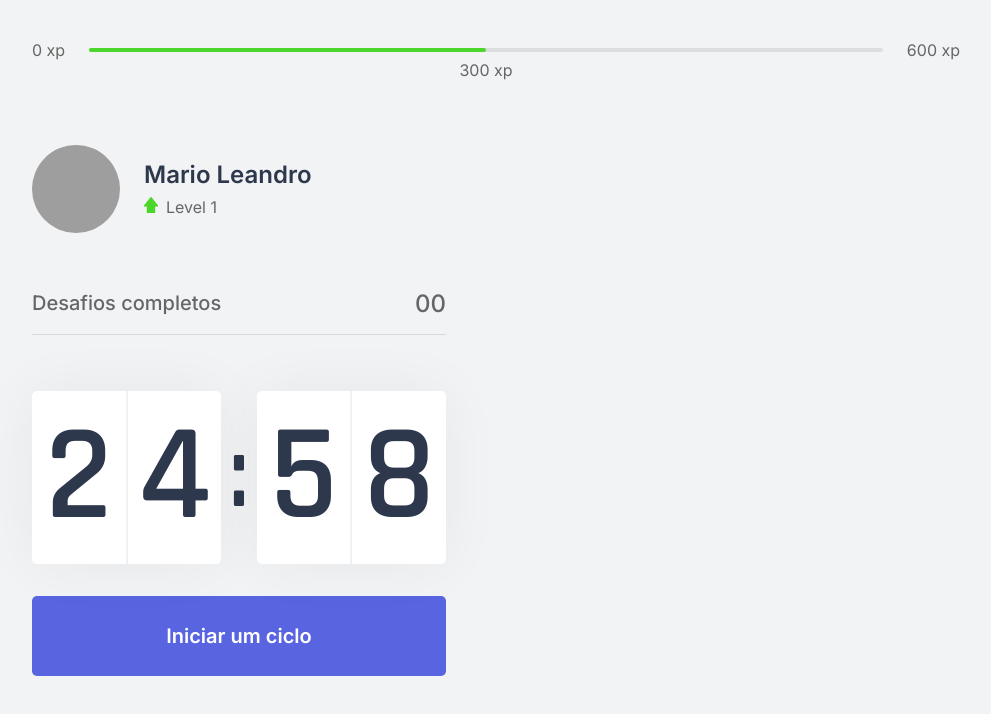
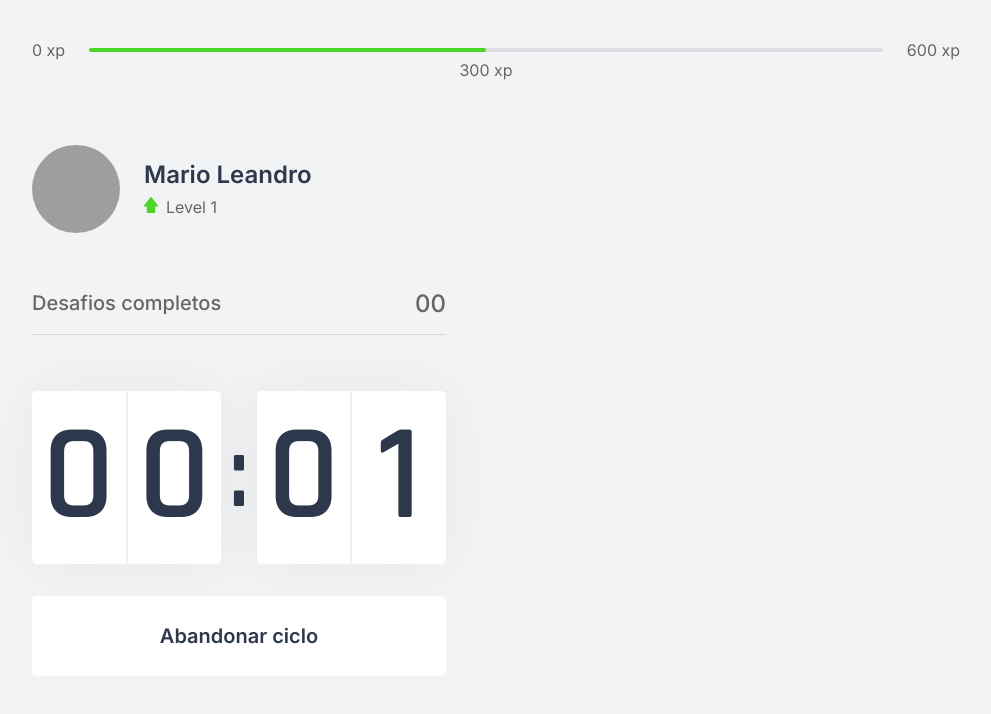
Before and after one commit to MarioLeandro/move.it, a Next.js app in the folder moveit-next/: page / in a window 1280 px wide. Both pictures are taken after a click on the button "Iniciar um ciclo". Shown: the top 714 px of the page, without its empty margins (144-1135 px from the left). Built offline with nearby package versions, Linux system fonts and the light colour scheme; grey boxes are pictures that could not be loaded.

Commit message:
feat: finish countdown

```diff
--- a/moveit-next/src/components/Countdown.tsx
+++ b/moveit-next/src/components/Countdown.tsx
@@ -1,9 +1,12 @@
 import { useEffect, useState } from 'react';
 import styles from '../styles/components/Countdown.module.css';
 
+let countdownTimeout: NodeJS.Timeout;
+
 export function Countdown () {
-    const [time, setTime] = useState(25 * 60);
-    const [active, setActive] = useState(false);
+    const [time, setTime] = useState(0.05 * 60);
+    const [isActive, setIsActive] = useState(false);
+    const [hasFinished, setHasFinished] = useState(false);
 
     const minutes = Math.floor(time / 60);
     const seconds = time % 60;
@@ -12,16 +15,25 @@
     const [secondLeft, secondRight] = String(seconds).padStart(2, '0').split('');
 
     function startCountdown () {
-        setActive(true);
+        setIsActive(true);
+    }
+
+    function resetCountdown () {
+        clearTimeout(countdownTimeout);
+        setIsActive(false);
+        setTime(25 * 60);
     }
 
     useEffect(() => {
-        if (active && time > 0) {
-            setTimeout(() => {
+        if (isActive && time > 0) {
+            countdownTimeout = setTimeout(() => {
                 setTime(time - 1);
             }, 1000)
+        } else if (isActive && time == 0) {
+            setHasFinished(true);
+            setIsActive(false);
         }
-    }, [active, time])
+    }, [isActive, time])
 
     return (
         <div>
@@ -37,9 +49,23 @@
                 </div>
             </div>
 
-            <button type="button" className={styles.countdownButton} onClick={startCountdown}>
-                Iniciar um ciclo
-            </button>
+            {hasFinished ? (
+                <button disabled className={styles.countdownButton} >
+                    Ciclo encerrado
+                </button>
+            ) : (
+                <>
+                    {isActive ? (
+                        <button type="button" className={`${styles.countdownButton} ${styles.countdownButtonActive}`} onClick={resetCountdown}>
+                            Abandonar ciclo
+                        </button>
+                    ) : (
+                        <button type="button" className={styles.countdownButton} onClick={startCountdown}>
+                            Iniciar um ciclo
+                        </button>
+                    )}
+                </>
+            )}
 
         </div>
 
--- a/moveit-next/src/styles/components/Countdown.module.css
+++ b/moveit-next/src/styles/components/Countdown.module.css
@@ -54,6 +54,22 @@
     transition: background-color 0.2s;
 }
 
-.countdownButton:hover {
+.countdownButton:not(:disabled):hover {
     background: var(--blue-dark);
 }
+
+.countdownButtonActive {
+    background: var(--white);
+    color: var(--title);
+}
+
+.countdownButtonActive:not(:disabled):hover {
+    background: var(--red);
+    color: var(--white);
+}
+
+.countdownButton:disabled {
+    background: var(--white);
+    color: var(--text);
+    cursor: not-allowed;
+}
```
